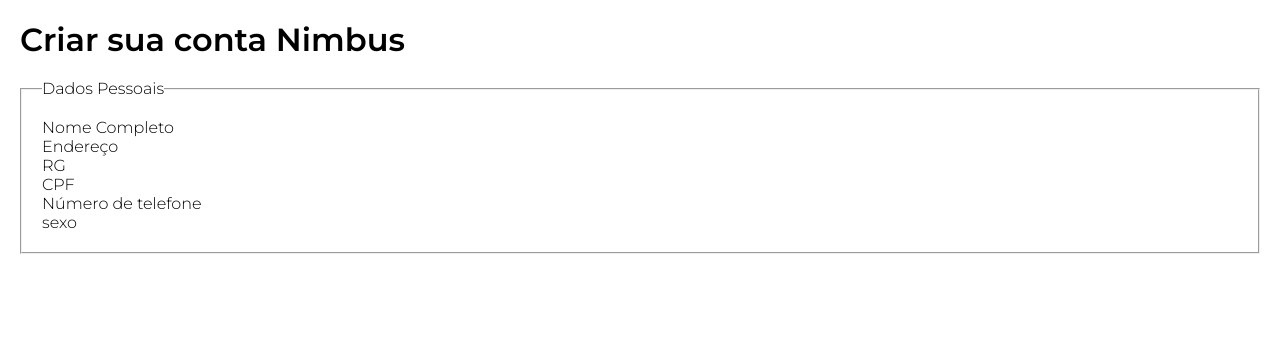
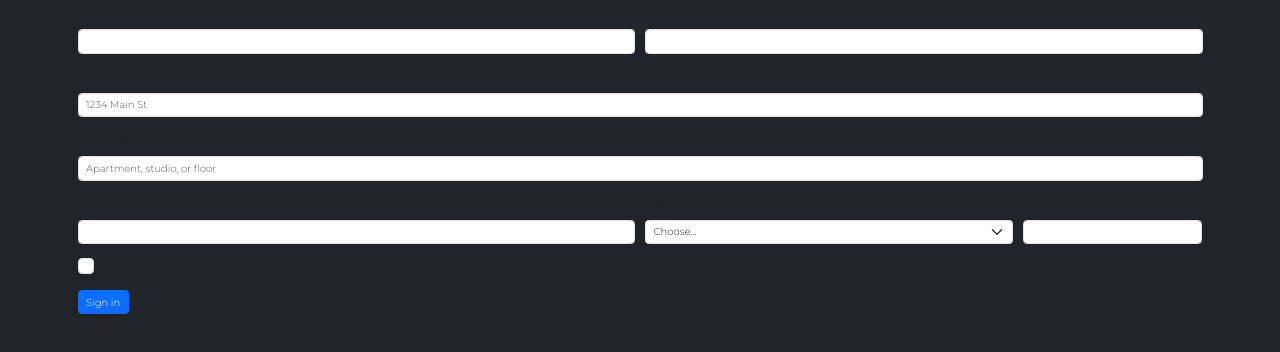
Before and after one commit to Douglas-Camacho/HTML-projeto-Fintech-FIAP, a plain HTML site: page assets/abrir_conta.html in a window 1280 px wide. Drawn offline with Linux system fonts and the light colour scheme.

Commit message:
Esboço da tela de login

```diff
--- a/assets/abrir_conta.html
+++ b/assets/abrir_conta.html
@@ -6,28 +6,60 @@
     <link href="https://fonts.googleapis.com/css2?family=Montserrat:wght@300;600&display=swap" rel="stylesheet">
     <meta charset="UTF-8">
     <meta name="viewport" content="width=device-width, initial-scale=1.0">
-    <title>Abra sua conta</title>
+    <link rel="stylesheet" href="./CSS/bootstrap.css">
+    <link rel="stylesheet" href="./CSS/styles.css">
 
-    <link rel="stylesheet" href="./CSS/styles.css">
+    <title>Nimbus Bank | Cadastro</title>
 </head>
 
-<body>
-    <div class="caixa-criar-conta">
-        <h1>Criar sua conta Nimbus</h1>
-        <!-- action é o que o formulario vai fazer quando clicarem no botão enviar -->
-        <form id="dados_pessoais" name="dados_pessoais" method="post" action="">
-            <fieldset>
-                <legend>Dados Pessoais</legend>
-                <p>Nome Completo</p>
-                <p>Endereço</p>
-                <p>RG</p>
-                <p>CPF</p>
-                <p>Número de telefone</p>
-                <p>sexo</p>
-            </fieldset>
-        </form>
+<body class="bg-dark">
+    <div class="container">
+        <form class="row g-3">
+            <div class="col-md-6">
+              <label for="inputEmail4" class="form-label">Email</label>
+              <input type="email" class="form-control" id="inputEmail4">
+            </div>
+            <div class="col-md-6">
+              <label for="inputPassword4" class="form-label">Password</label>
+              <input type="password" class="form-control" id="inputPassword4">
+            </div>
+            <div class="col-12">
+              <label for="inputAddress" class="form-label">Address</label>
+              <input type="text" class="form-control" id="inputAddress" placeholder="1234 Main St">
+            </div>
+            <div class="col-12">
+              <label for="inputAddress2" class="form-label">Address 2</label>
+              <input type="text" class="form-control" id="inputAddress2" placeholder="Apartment, studio, or floor">
+            </div>
+            <div class="col-md-6">
+              <label for="inputCity" class="form-label">City</label>
+              <input type="text" class="form-control" id="inputCity">
+            </div>
+            <div class="col-md-4">
+              <label for="inputState" class="form-label">State</label>
+              <select id="inputState" class="form-select">
+                <option selected>Choose...</option>
+                <option>...</option>
+              </select>
+            </div>
+            <div class="col-md-2">
+              <label for="inputZip" class="form-label">Zip</label>
+              <input type="text" class="form-control" id="inputZip">
+            </div>
+            <div class="col-12">
+              <div class="form-check">
+                <input class="form-check-input" type="checkbox" id="gridCheck">
+                <label class="form-check-label" for="gridCheck">
+                  Check me out
+                </label>
+              </div>
+            </div>
+            <div class="col-12">
+              <button type="submit" class="btn btn-primary">Sign in</button>
+            </div>
+          </form>
     </div>
-
-
+<script src="./JS/bootstrap.bundle.js"></script>
+<script src="https://kit.fontawesome.com/c83b3f5184.js" crossorigin="anonymous"></script>
 </body>
 </html>
```
